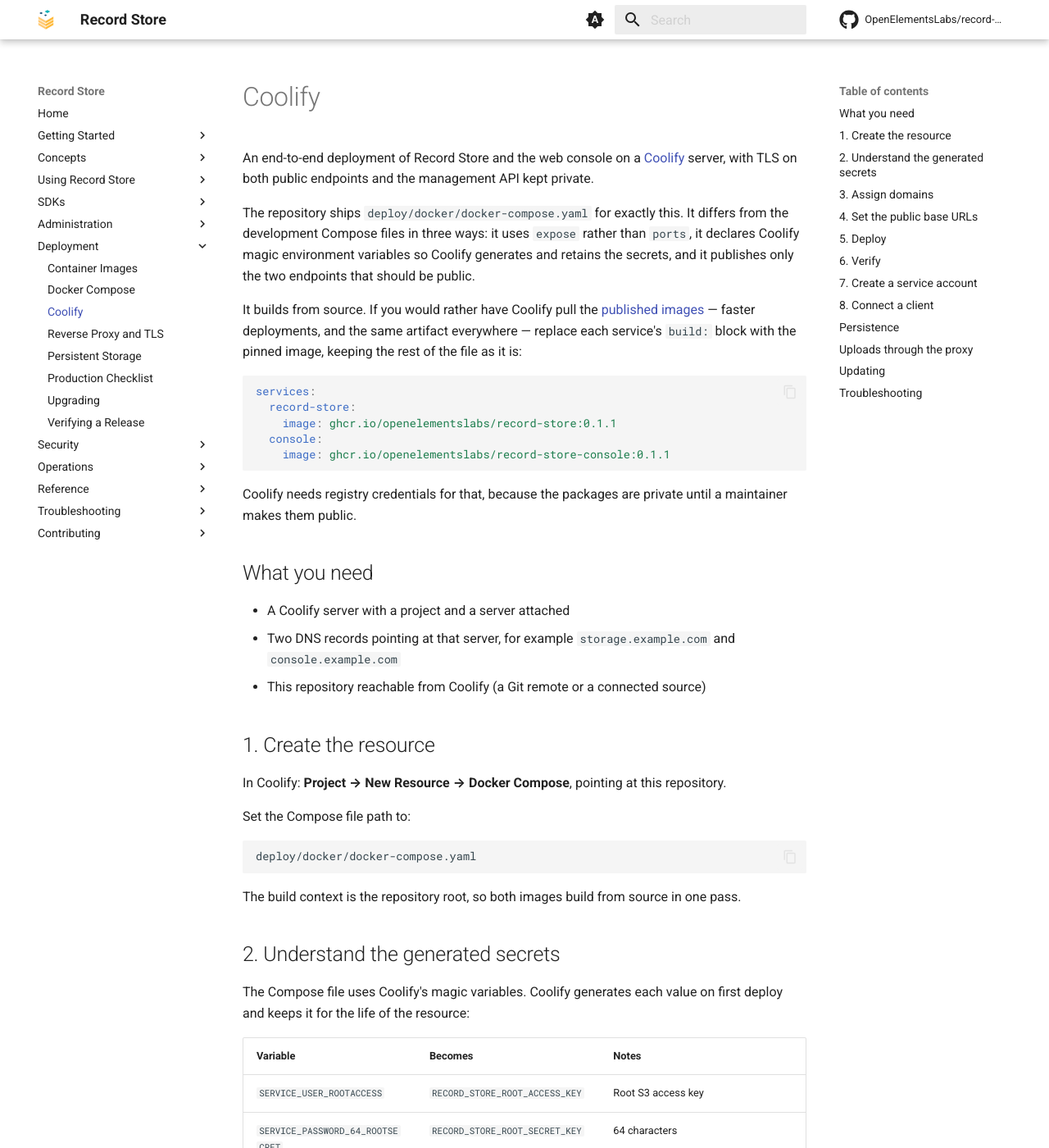
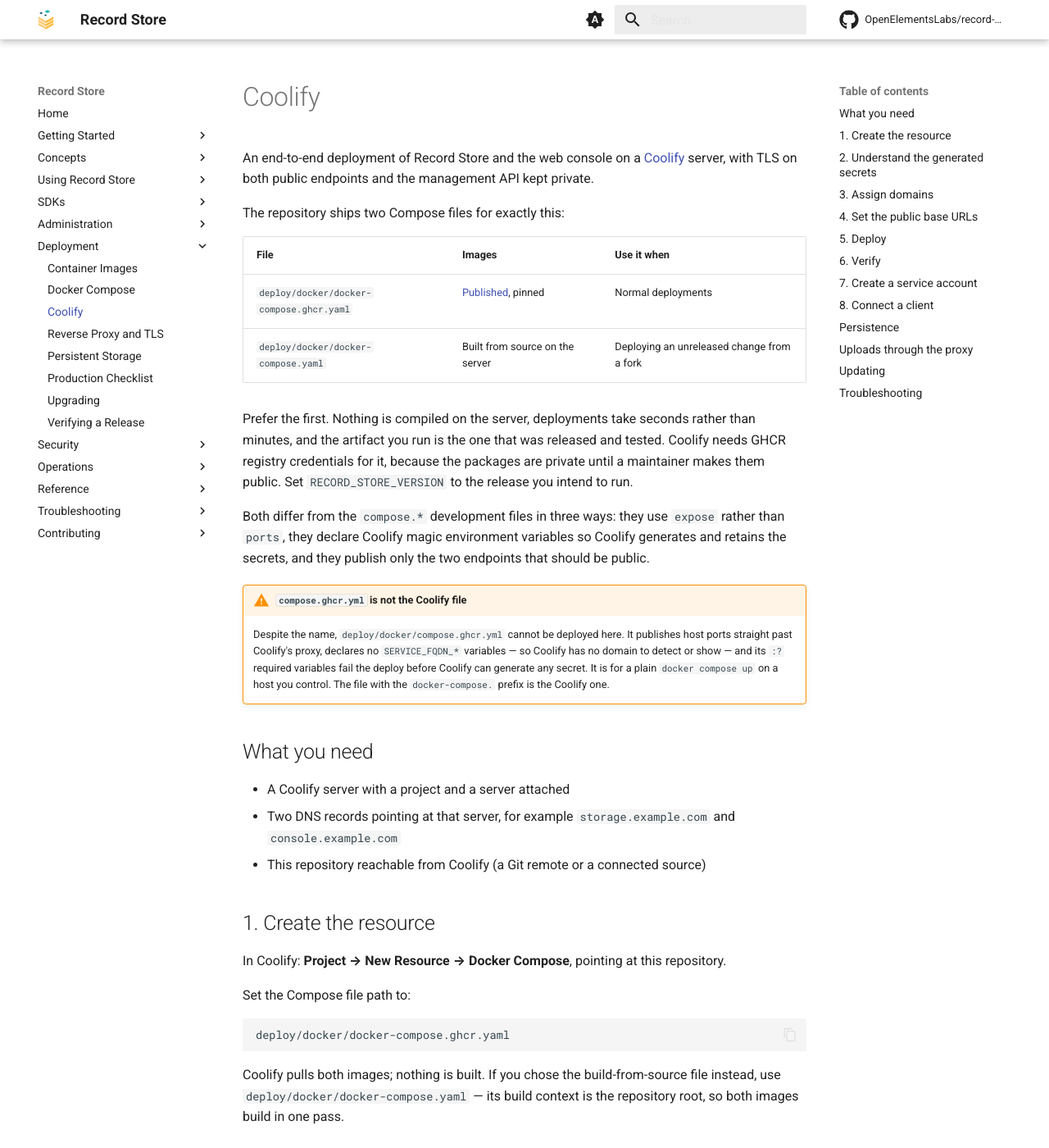
Before and after one commit to OpenElementsLabs/record-store, an MkDocs documentation site: the page built from docs/deployment/coolify.md, in a window 1280 px wide and 1400 px high. Shown: the whole window at 82% size. Built offline with MkDocs 1.6.1 and Material for MkDocs 9.7.7, drawn with Linux system fonts in a browser that asks for light colours; comment, search, counter and statistics services are not loaded; some of the changed text lies outside the part shown.

Commit message:
Update documentation for clarity and consistency in deployment guides
Signed-off-by: Ntege Daniel <danientege785@gmail.com>

````diff
--- a/docs/deployment/coolify.md
+++ b/docs/deployment/coolify.md
@@ -4,26 +4,31 @@
 [Coolify](https://coolify.io) server, with TLS on both public endpoints and the
 management API kept private.
 
-The repository ships `deploy/docker/docker-compose.yaml` for exactly this. It differs
-from the development Compose files in three ways: it uses `expose` rather than
-`ports`, it declares Coolify magic environment variables so Coolify generates and
-retains the secrets, and it publishes only the two endpoints that should be public.
+The repository ships two Compose files for exactly this:
 
-It builds from source. If you would rather have Coolify pull the
-[published images](container-images.md) — faster deployments, and the same
-artifact everywhere — replace each service's `build:` block with the pinned
-image, keeping the rest of the file as it is:
+| File | Images | Use it when |
+| --- | --- | --- |
+| `deploy/docker/docker-compose.ghcr.yaml` | [Published](container-images.md), pinned | Normal deployments |
+| `deploy/docker/docker-compose.yaml` | Built from source on the server | Deploying an unreleased change from a fork |
 
-```yaml
-services:
-  record-store:
-    image: ghcr.io/openelementslabs/record-store:0.1.1
-  console:
-    image: ghcr.io/openelementslabs/record-store-console:0.1.1
-```
+Prefer the first. Nothing is compiled on the server, deployments take seconds
+rather than minutes, and the artifact you run is the one that was released and
+tested. Coolify needs GHCR registry credentials for it, because the packages are
+private until a maintainer makes them public. Set `RECORD_STORE_VERSION` to the
+release you intend to run.
 
-Coolify needs registry credentials for that, because the packages are private
-until a maintainer makes them public.
+Both differ from the `compose.*` development files in three ways: they use
+`expose` rather than `ports`, they declare Coolify magic environment variables so
+Coolify generates and retains the secrets, and they publish only the two
+endpoints that should be public.
+
+!!! warning "`compose.ghcr.yml` is not the Coolify file"
+    Despite the name, `deploy/docker/compose.ghcr.yml` cannot be deployed here. It
+    publishes host ports straight past Coolify's proxy, declares no
+    `SERVICE_FQDN_*` variables — so Coolify has no domain to detect or show — and
+    its `:?` required variables fail the deploy before Coolify can generate any
+    secret. It is for a plain `docker compose up` on a host you control. The file
+    with the `docker-compose.` prefix is the Coolify one.
 
 ## What you need
 
@@ -39,11 +44,12 @@
 Set the Compose file path to:
 
 ```text
-deploy/docker/docker-compose.yaml
+deploy/docker/docker-compose.ghcr.yaml
 ```
 
-The build context is the repository root, so both images build from source in one
-pass.
+Coolify pulls both images; nothing is built. If you chose the build-from-source
+file instead, use `deploy/docker/docker-compose.yaml` — its build context is the
+repository root, so both images build in one pass.
 
 ## 2. Understand the generated secrets
 
@@ -96,10 +102,20 @@
 console, and an embed serves object bytes from the storage endpoint. Skipping these
 produces links that work on the server and nowhere else.
 
+Neither variable is declared in the Compose files, because the domains are not
+known until Coolify has assigned them. Set them once you know the two hostnames —
+before the first deploy if you set the domains yourself in step 3, otherwise
+afterwards, and redeploy.
+
+Set them to a real URL or leave them out entirely. An empty value is not the same
+as an unset one: the server treats `""` as a deliberate setting and builds links
+from it.
+
 ## 5. Deploy
 
-Press **Deploy**. Coolify builds both images and starts the two services. The console
-waits for the server's healthcheck.
+Press **Deploy**. Coolify pulls both images and starts the two services — or builds
+them first, if you chose the build-from-source file. The console waits for the
+server's healthcheck.
 
 The healthcheck allows a 45-second start period, which covers first-run initialization
 of the data directory.
@@ -181,12 +197,14 @@
 
 ## Updating
 
-Push to the tracked branch and redeploy. Coolify rebuilds the images and recreates the
-containers; the data volume is untouched. Read [Upgrading](upgrading.md) first.
+Read [Upgrading](upgrading.md) first. The data volume is untouched either way.
 
-If you switched to the published images, updating means changing the version tag
-and redeploying — nothing is rebuilt, and the version you get is the version you
+With the published images, change `RECORD_STORE_VERSION` to the release you want
+and redeploy. Nothing is rebuilt, and the version you get is the version you
 named.
+
+With the build-from-source file, push to the tracked branch and redeploy. Coolify
+rebuilds the images and recreates the containers.
 
 ## Troubleshooting
 
````
Also changed, not shown: docs/contributing/repository-structure.md (+7 -2 lines), docs/deployment/container-images.md (+4 -2 lines), 1 other file.
